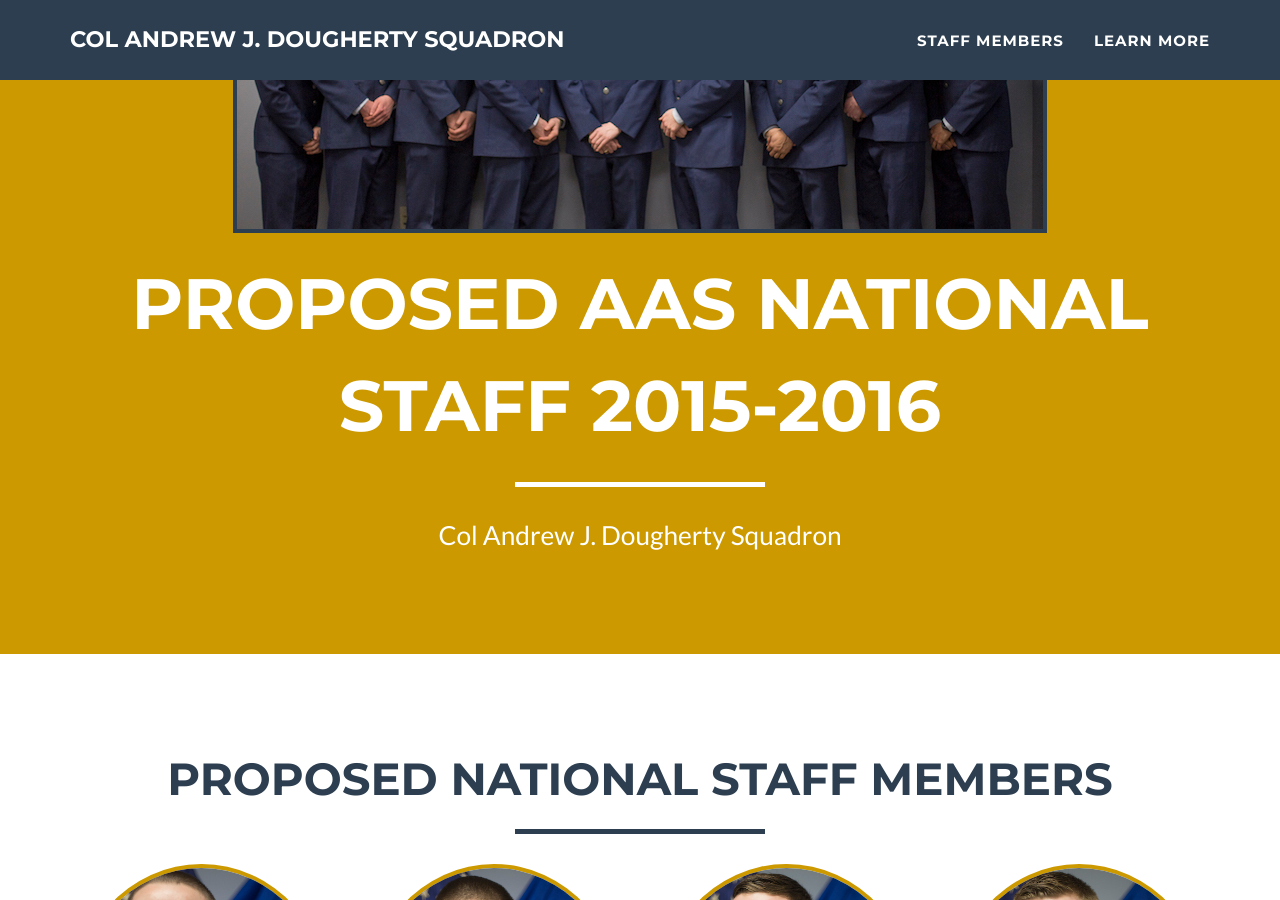
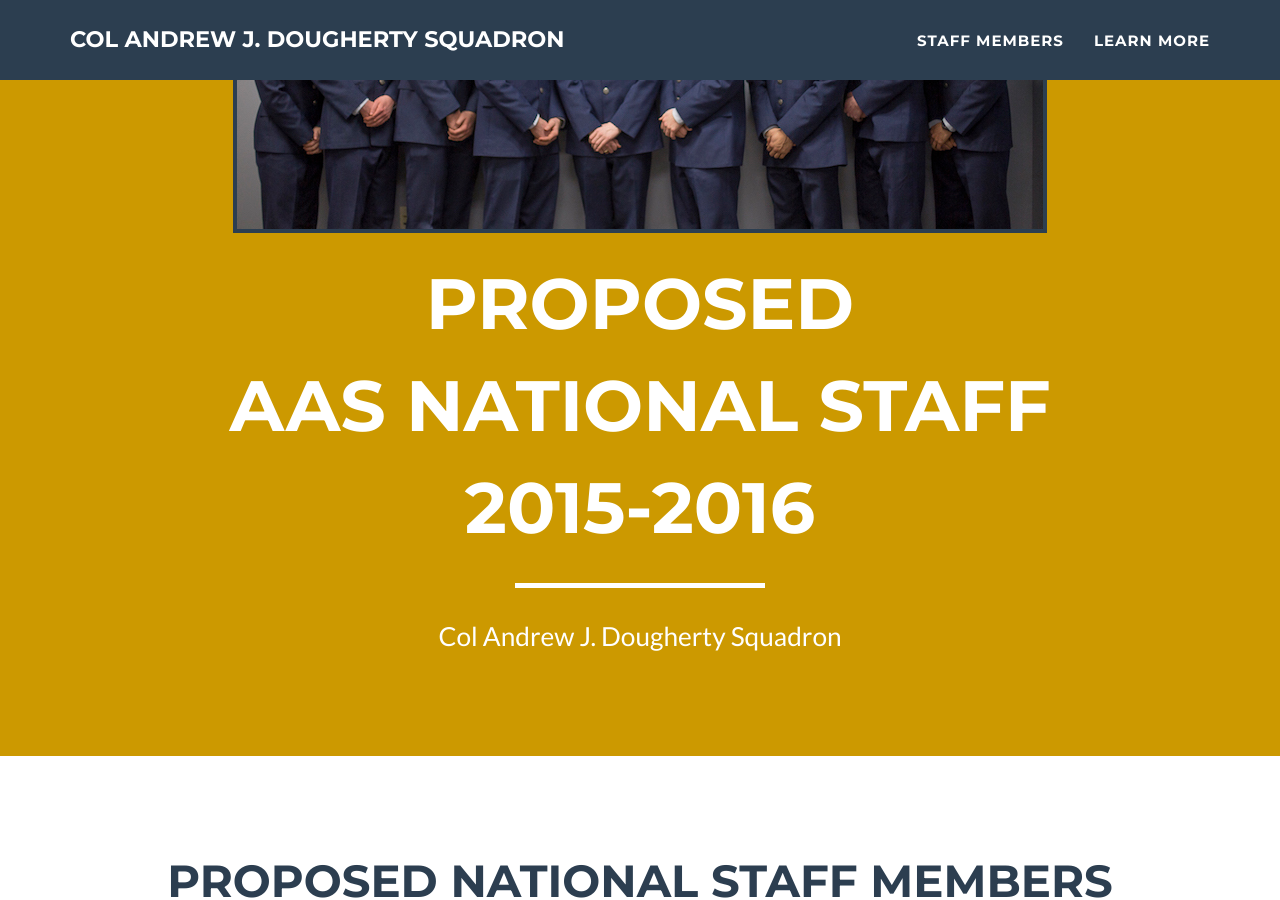
Before and after one commit to cralor/dougherty, a Jekyll site: the page built from index.html, in a window 1280 px wide and 900 px high, scrolled down 316 px. Built offline with Jekyll 4.4.1, drawn with Linux system fonts in a browser that asks for light colours.

Commit message:
improvements

```diff
--- a/_includes/header.html
+++ b/_includes/header.html
@@ -5,7 +5,7 @@
                 <div class="col-lg-12">
                     <img class="img-responsive" src="img/staff.jpg" alt="" style="border: 4px solid #2c3e50">
                     <div class="intro-text">
-                        <span class="name">Proposed AAS National Staff 2015-2016</span>
+                        <span class="name">Proposed<br/>AAS National Staff<br/>2015-2016</span>
                         <hr class="star-light">
                         <span class="skills">{{ site.title }}</span>
                     </div>
--- a/_includes/modals.html
+++ b/_includes/modals.html
@@ -18,11 +18,11 @@
                             <p><strong>About</strong><br/>
                                 {{ post.description }}</p>
                             <p><strong>Goals</strong><br/>
-                                <em>{{ post.goal1title }}</em><br/>
+                                <em>{{ post.goal1title }}</em><br/><br/>
                                 {{ post.goal1 }}<br/>
-                                <em>{{ post.goal2title }}</em><br/>
+                                <em>{{ post.goal2title }}</em><br/><br/>
                                 {{ post.goal2 }}<br/>
-                                <em>{{ post.goal3title }}</em><br/>
+                                <em>{{ post.goal3title }}</em><br/><br/>
                                 {{ post.goal3 }}</p>
                             <ul class="list-inline item-details">
                                 <li>Position:
```
